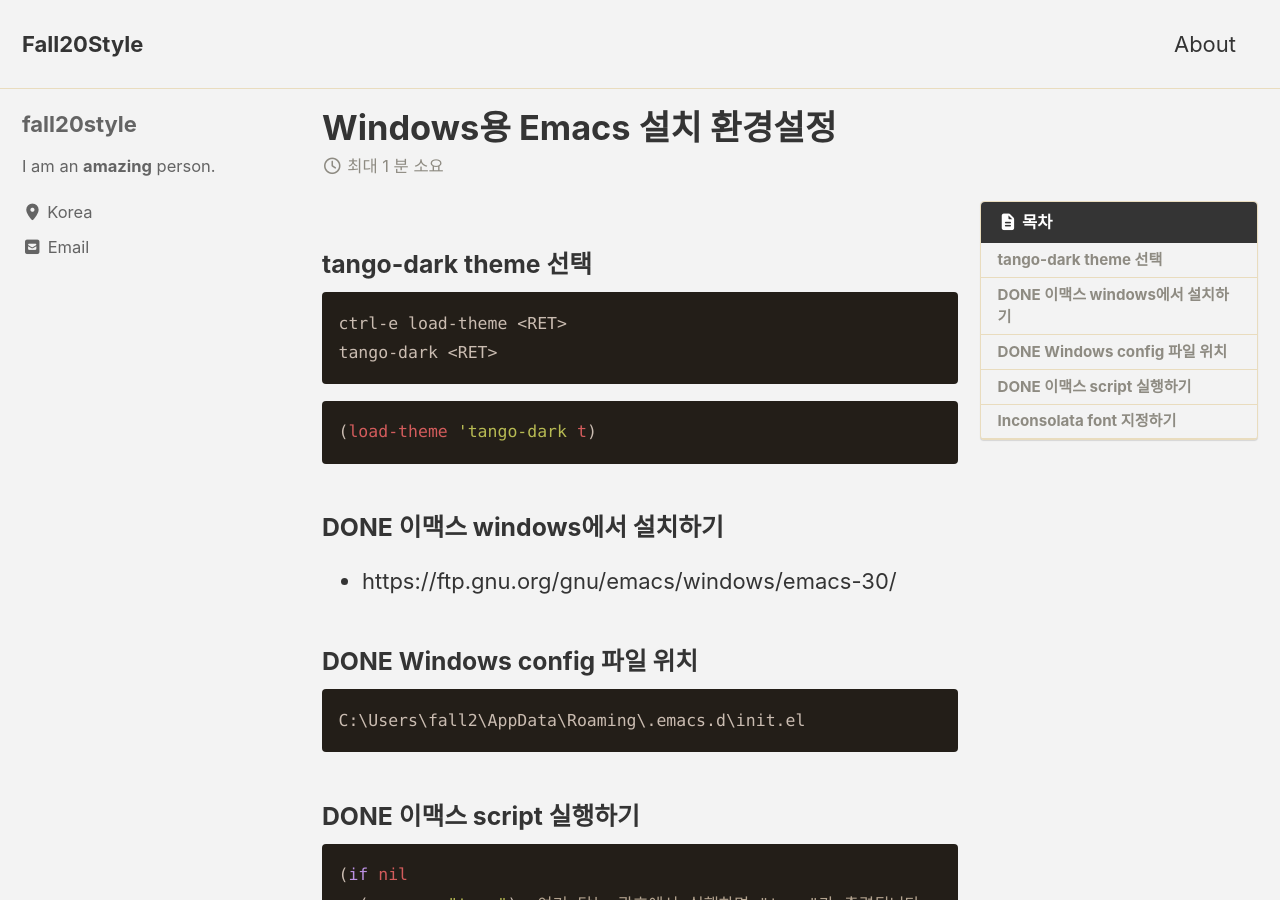
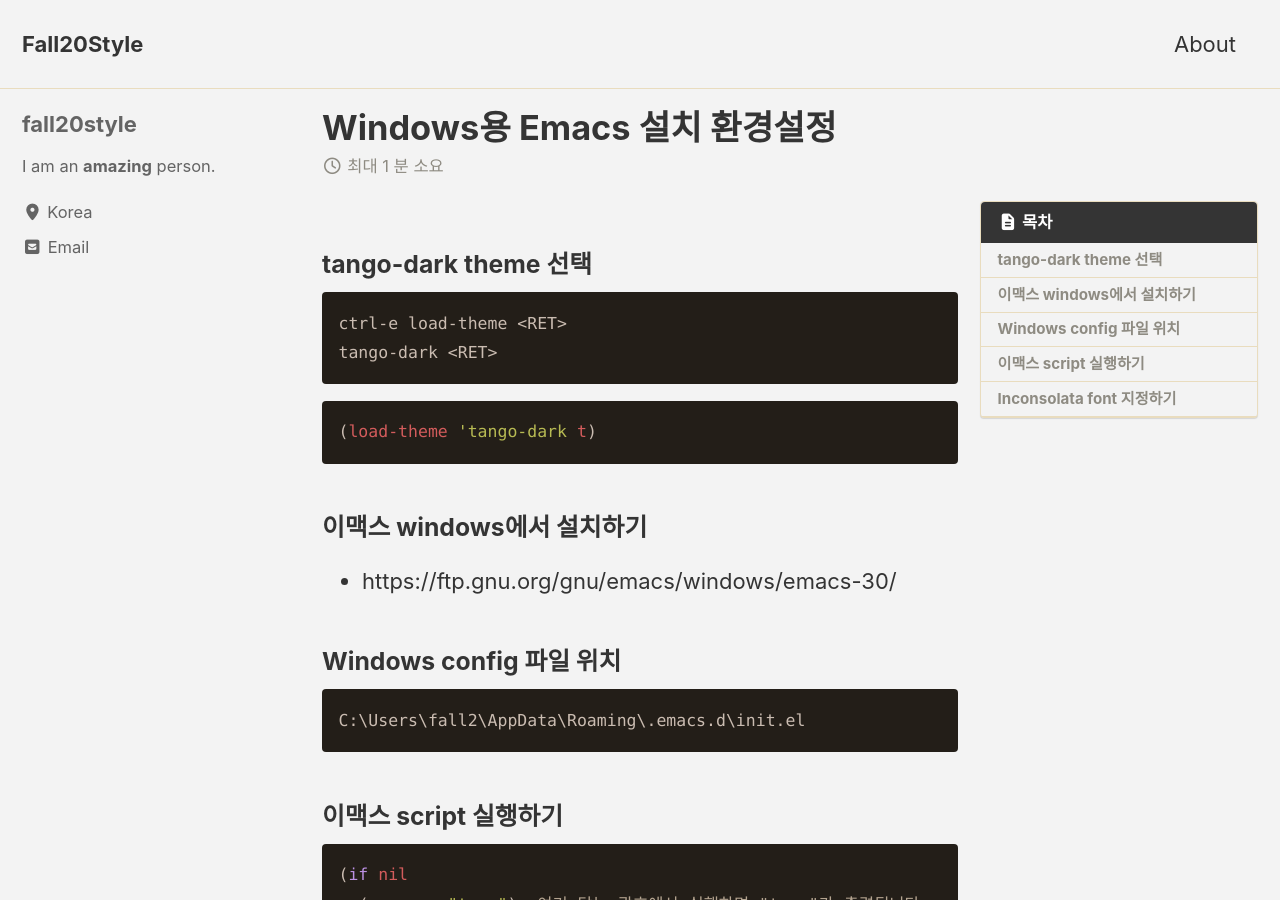
Before and after one commit to fall20style/fall20style.github.io, a Jekyll site: the page built from _posts/2026-02-28-emacs-windows-setup.md, in a window 1280 px wide and 900 px high. Built offline with Jekyll 4.4.1, drawn with Linux system fonts in a browser that asks for light colours; cached includes are drawn as plain includes.

Commit message:
Update 2026-02-28-emacs-windows-setup.md

````diff
--- a/_posts/2026-02-28-emacs-windows-setup.md
+++ b/_posts/2026-02-28-emacs-windows-setup.md
@@ -25,15 +25,15 @@ tango-dark <RET>
 (load-theme 'tango-dark t)
 ```
 
-### DONE 이맥스 windows에서 설치하기
+### 이맥스 windows에서 설치하기
 - https://ftp.gnu.org/gnu/emacs/windows/emacs-30/
 
-### DONE Windows config 파일 위치
+### Windows config 파일 위치
 ```
 C:\Users\fall2\AppData\Roaming\.emacs.d\init.el
 ```
 
-### DONE 이맥스 script 실행하기
+### 이맥스 script 실행하기
 ``` elisp
 (if nil
   (message "true");;여기 닫는 괄호에서 실행하면 "true"가 출력됩니다.
````
